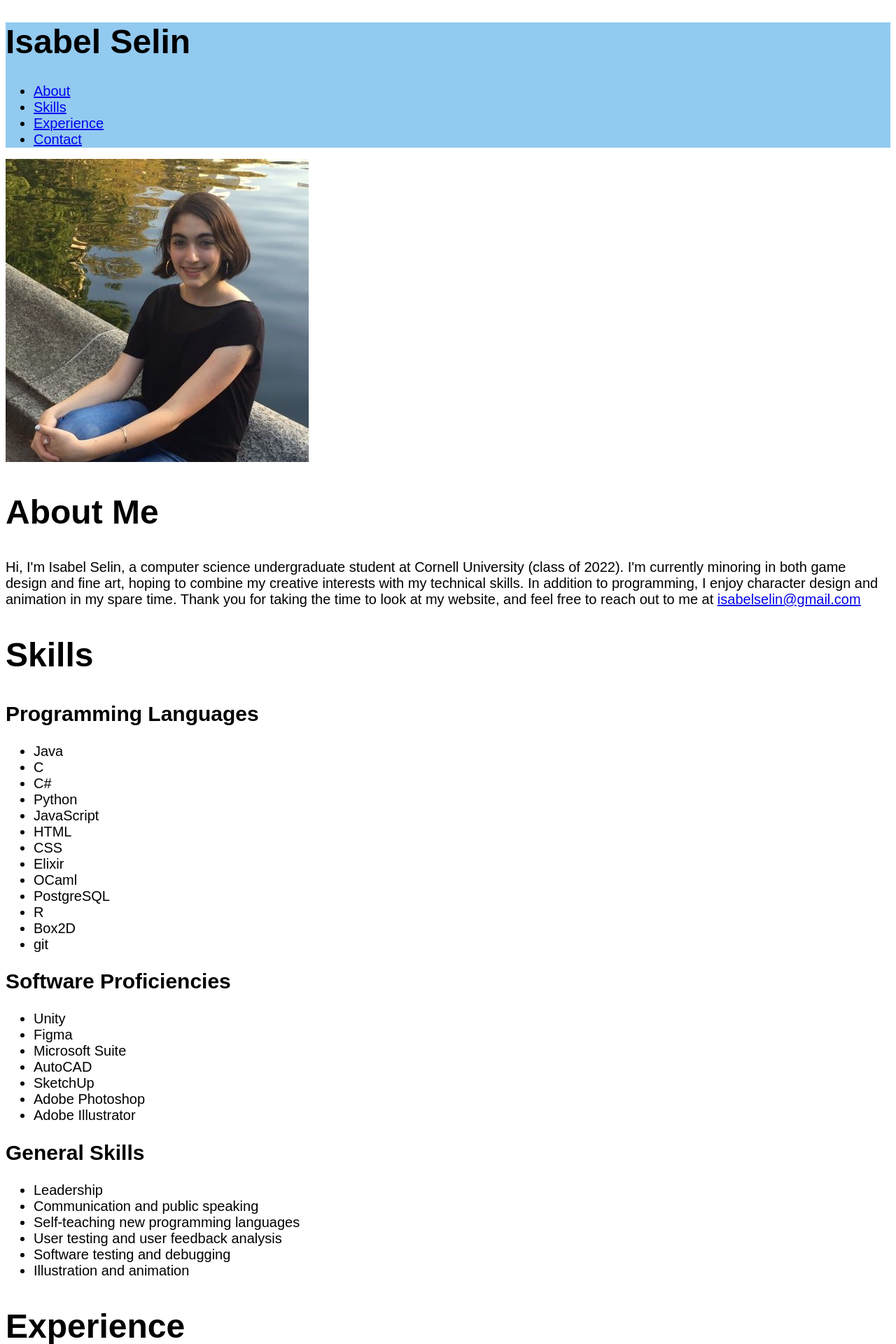
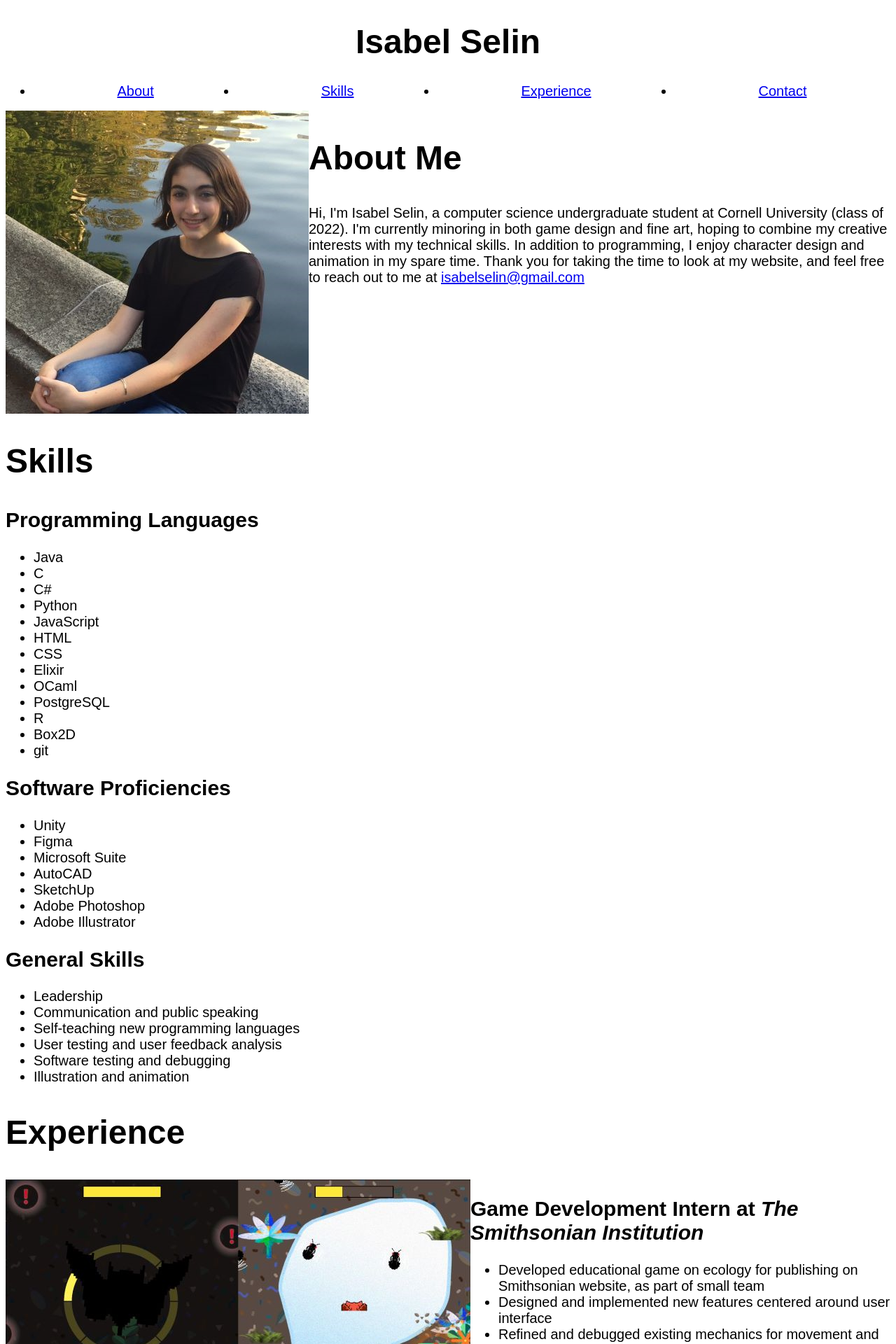
Before and after one commit to irSelin/portfolio, a PHP site: page / in a window 1280 px wide. Shown: the top 1920 px of the page at 70% size. Run offline with PHP 8.4, Linux system fonts and the light colour scheme.

Commit message:
More CSS and start adding flexboxes

```diff
--- a/includes/about_me.php
+++ b/includes/about_me.php
@@ -1 +1 @@
-<p>Hi, I'm Isabel Selin, a computer science undergraduate student at Cornell University (class of 2022). I'm currently minoring in both game design and fine art, hoping to combine my creative interests with my technical skills. In addition to programming, I enjoy character design and animation in my spare time. Thank you for taking the time to look at my website, and feel free to reach out to me at <a href="mailto: isabelselin@gmail.com">isabelselin@gmail.com</a></p>
+Hi, I'm Isabel Selin, a computer science undergraduate student at Cornell University (class of 2022). I'm currently minoring in both game design and fine art, hoping to combine my creative interests with my technical skills. In addition to programming, I enjoy character design and animation in my spare time. Thank you for taking the time to look at my website, and feel free to reach out to me at <a href="mailto: isabelselin@gmail.com">isabelselin@gmail.com</a>
--- a/includes/experience.php
+++ b/includes/experience.php
@@ -1,12 +1,14 @@
-<article>
-  <h2>Game Development Intern at <em>The Smithsonian Institution</em></h2>
+<article class="flexbox">
   <img src="images/smithsonian-preview.jpg" alt="Screenshot of local multiplayer predator/prey web game" width="664" height="376">
   <!-- Screenshot of game worked on with Cody Coltharp -->
+  <div>
+    <h2>Game Development Intern at <em>The Smithsonian Institution</em></h2>
     <ul>
       <li>Developed educational game on ecology for publishing on Smithsonian website, as part of small team</li>
       <li>Designed and implemented new features centered around user interface</li>
       <li>Refined and debugged existing mechanics for movement and physics</li>
     </ul>
+  </div>
 </article>
 
 <article>
@@ -19,16 +21,18 @@
   </ul>
 </article>
 
-<article>
-  <h2>UX Designer in student team <em>Digital Sunset</em></h2>
+<article class="flexbox">
   <img src="images/digitalsunset-preview.jpg" alt="Screenshot of storybook video-calling application wireframe" width="600" height="416">
   <!-- Screenshot of wireframe worked on with Caitlin Lau, John Qin and Yingyi Shu -->
+  <div>
+    <h2>UX Designer in student team <em>Digital Sunset</em></h2>
     <ul>
       <li>Collaborated with three peers to design and prototype a video-call app specialized for inter-generation storytelling</li>
       <li>Modeled user interface through both paper and digital prototypes</li>
       <li>Interviewed target audience to learn about their values and understand feedback about our prototypes</li>
       <li>Organized team meetings, distributed work and mediated conflict resolution</li>
     </ul>
+  </div>
 </article>
 
 <article>
@@ -41,10 +45,11 @@
   </ul>
 </article>
 
-<article>
-  <h2>Project Lead on student game development team <em>Waypoint</em></h2>
+<article class="flexbox">
   <img src="images/waypoint-preview.jpg" alt="Screenshot from stealth-based mini golf game: Parole in One" width="600" height="416">
   <!-- Screenshot of class project worked on with Yuxiang Yu, Courtney Manbeck, Lucien Eckert, Kevin Klaben, Tony Qin, Betsy Vasquez Valerio and Barry Wang -->
+  <div>
+  <h2>Project Lead on student game development team <em>Waypoint</em></h2>
     <ul>
       <li>Led team of eight peers to develop and publish videogame, winning “Most Innovative Game” of class</li>
       <li>Distributed work and set internal deadlines to meet two-week milestone goals</li>
@@ -52,16 +57,19 @@
       <li>Gathered and analyzed user feedback to find practical solutions</li>
       <li>Created concept art, animated enemy sprites</li>
     </ul>
+  </div>
 </article>
 
-<article>
+<article class="flexbox">
+  <img src="images/saltstudios-preview.jpg" alt="concept art for goblin-centered RPG" width="463" height="539">
+  <div>
     <h2>Lead Artist at <em>Salt Studios</em></h2>
-  <img src="images/saltstudios-preview.jpg" alt="concept art for goblin-centered RPG" width="463" height="539">
     <ul>
       <li>Collaborated with team of four peers to prototype a turn-based RPG featuring goblins as the main characters</li>
       <li>Mediated compromise for story and gameplay design</li>
       <li>Created concept art, illustrated assets for demo</li>
     </ul>
+  </div>
 </article>
 
 <article>
--- a/index.php
+++ b/index.php
@@ -15,20 +15,26 @@
   <header>
     <h1>Isabel Selin</h1>
     <nav>
-      <ul>
-        <li> <a href="#about">About</a> </li>
-        <li> <a href="#skills">Skills</a> </li>
-        <li> <a href="#experience">Experience</a> </li>
-        <li> <a href="#contact">Contact</a> </li>
+      <ul class="flexbox">
+        <li class="flex-item"> <a href="#about">About</a> </li>
+        <li class="flex-item"> <a href="#skills">Skills</a> </li>
+        <li class="flex-item"> <a href="#experience">Experience</a> </li>
+        <li class="flex-item"> <a href="#contact">Contact</a> </li>
       </ul>
     </nav>
   </header>
 
   <main>
-    <section id="about">
-      <img src="images/id-photo.jpeg" alt="ID photo" width="433" height="433"/>
-      <h1>About Me</h1>
-      <?php include("includes/about_me.php"); ?>
+    <section id="about" class="flexbox">
+      <img class="flex-item"
+        src="images/id-photo.jpeg"
+        alt="ID photo"
+        width="433"
+        height="433"/>
+      <div class="flex-item">
+        <h1>About Me</h1>
+        <p><?php include("includes/about_me.php"); ?></p>
+      </div>
     </section>
 
     <section id="skills">
--- a/styles/site.css
+++ b/styles/site.css
@@ -1,14 +1,5 @@
 body {
   font-family: sans-serif;
-}
-
-header{
-  background-color: #92caf0;
-}
-
-#contact {
-  background-color: #c1b9b3;
-  /* color: #6b564e; */
 }
 
 h1 {
@@ -26,3 +17,23 @@ li {
 p {
   font-size: 20px;
 }
+
+
+header {
+  text-align: center;
+  /* background-color: #92caf0; */
+}
+
+.flexbox {
+  display: flex;
+  flex-direction: row;
+}
+
+.flex-item{
+  flex-grow: 1;
+}
+
+#contact {
+  background-color: #c1b9b3;
+  /* color: #6b564e; */
+}
```
Lines whose indentation alone changed are shown as unchanged.
